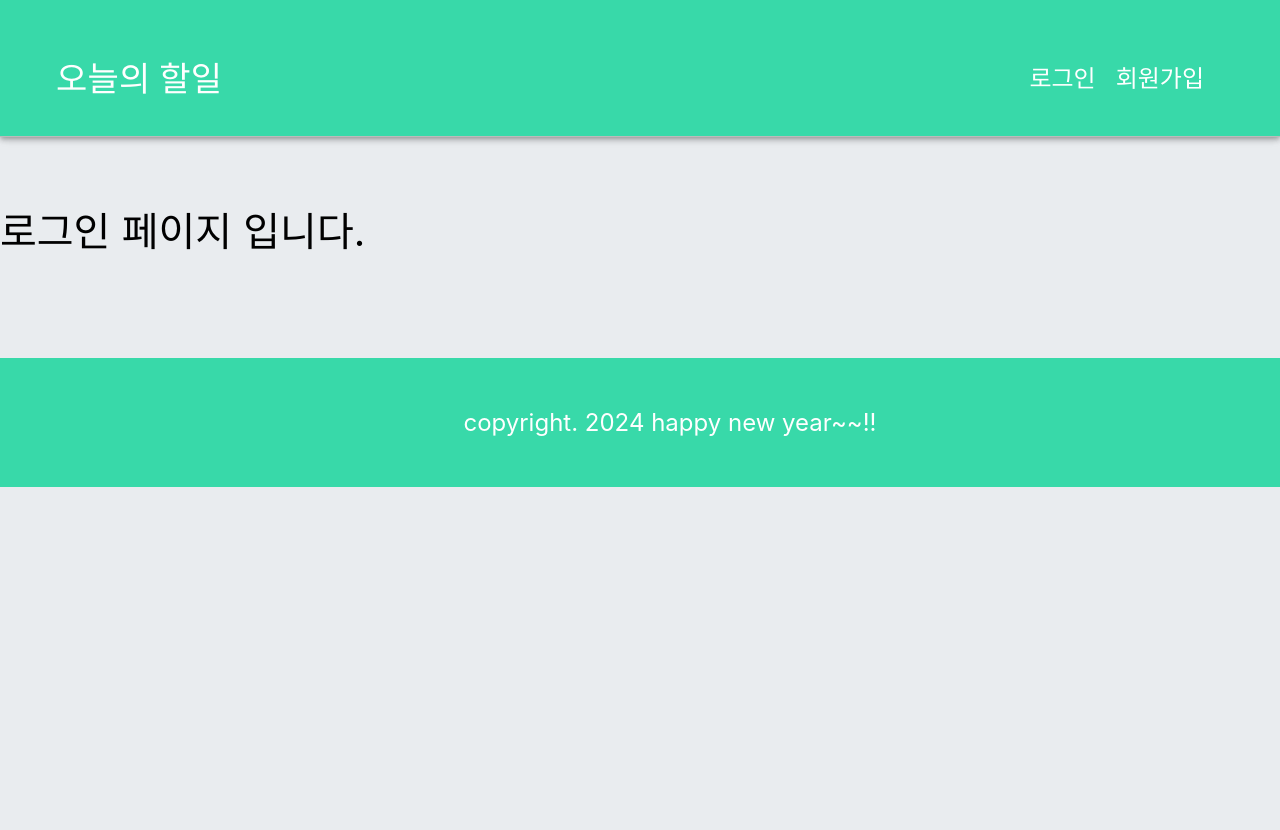
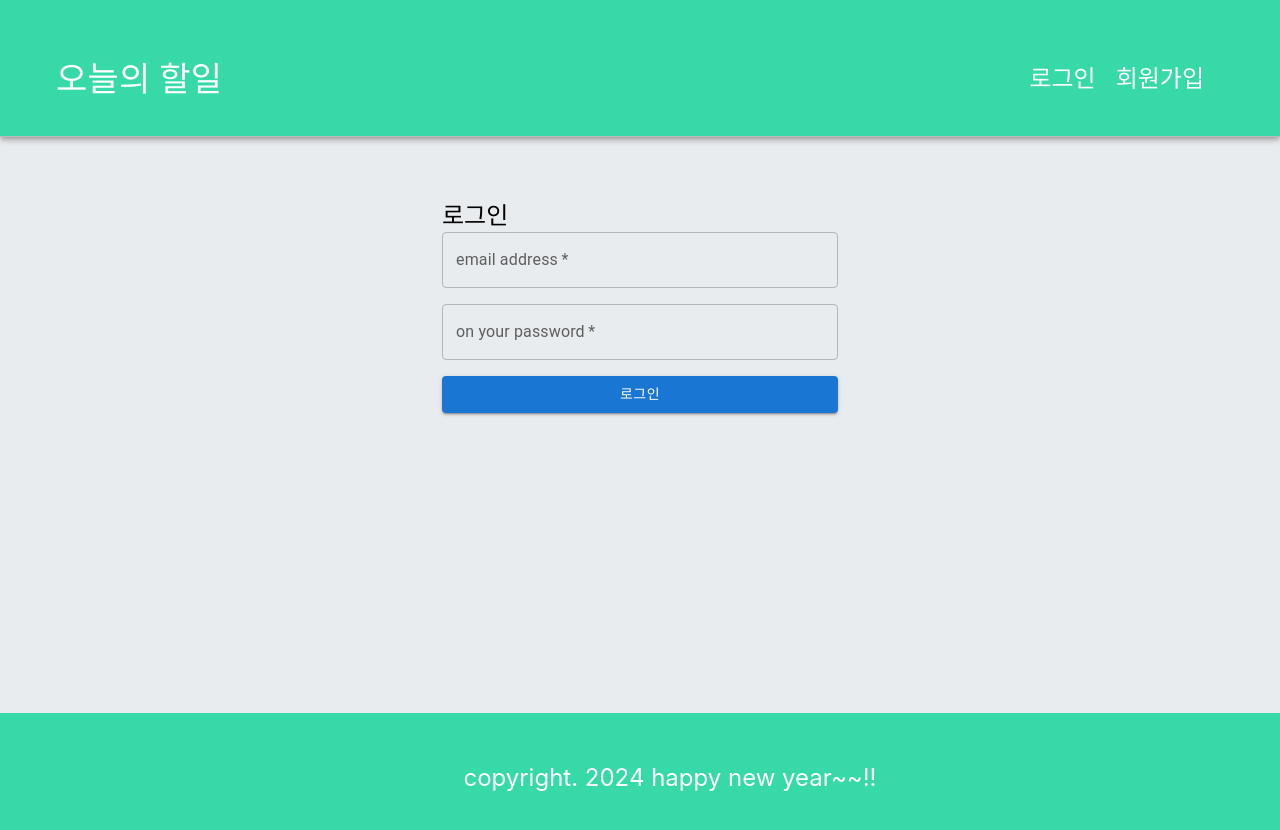
Before and after one commit to yusabeom/react-todo-app202405, a React (Create React App) app: page /login in a window 1280 px wide. Shown: the top 830 px of the page. Before the commit the page ends 800 px from the top, so only its background shows below. Built offline with nearby package versions, Linux system fonts and the light colour scheme.

Commit message:
로그인 처리

```diff
--- a/src/App.css
+++ b/src/App.css
@@ -6,3 +6,17 @@
 body {
   background-color: #e9ecef;
 }
+
+.wrapper {
+  display: flex;
+  flex-direction: column;
+  justify-content: space-between;
+  height: 100vh;
+}
+
+.content-wrapper {
+  display: flex;
+  justify-content: center;
+  align-items: center;
+  flex-direction: column;
+}
--- a/src/App.js
+++ b/src/App.js
@@ -10,13 +10,19 @@
 function App() {
   return (
     <>
+      <div className='wrapper'>
         <Header />
+
+        <div className='content-wrapper'>
           <Routes>
             <Route path='/' element={<TodoTemplate />} />
             <Route path='/login' element={<Login />} />
             <Route path='/join' element={<Join />} />
           </Routes>
+        </div>
+
         <Footer />
+      </div>
     </>
   );
 }
--- a/src/components/user/Login.js
+++ b/src/components/user/Login.js
@@ -1,10 +1,102 @@
+import {
+  Button,
+  Container,
+  Grid,
+  TextField,
+  Typography,
+} from '@mui/material';
 import React from 'react';
+import {
+  API_BASE_URL as BASE,
+  USER,
+} from '../../config/host-config';
 
 const Login = () => {
+  const REQUEST_URL = BASE + USER + '/signin';
+
+  // 서버에 비동기 로그인 요청(AJAX 요청)
+  const fetchLogin = () => {
+    // 이메일과 비밀번호를 직접 지목해서 얻어오세요. (getElementById로 직접 지목해서 가져오세요.)
+    // 요청방식: POST / email, password라는 이름으로 JSON을 전송하세요.
+    // 응답 데이터를 console.log로 확인하세요.
+    const email = document.getElementById('email').value;
+    const password =
+      document.getElementById('password').value;
+
+    fetch(REQUEST_URL, {
+      method: 'POST',
+      headers: { 'content-type': 'application/json' },
+      body: JSON.stringify({ email, password }),
+    })
+      .then((res) => res.text())
+      .then((result) => {
+        console.log(result);
+      })
+      .catch((err) => {
+        console.log(err);
+      });
+  };
+
+  const loginHandler = (e) => {
+    e.preventDefault();
+    // 입력값에 관련된 처리를 하고 싶다면 여기서 하면 됩니다.
+
+    // 서버에 로그인 요청 전송
+    fetchLogin();
+  };
+
   return (
-    <div style={{ marginTop: '200px', fontSize: '40px' }}>
-      로그인 페이지 입니다.
-    </div>
+    <Container
+      component='main'
+      maxWidth='xs'
+      style={{ margin: '200px auto' }}
+    >
+      <Grid container spacing={2}>
+        <Grid item xs={12}>
+          <Typography component='h1' variant='h5'>
+            로그인
+          </Typography>
+        </Grid>
+      </Grid>
+
+      <form noValidate onSubmit={loginHandler}>
+        <Grid container spacing={2}>
+          <Grid item xs={12}>
+            <TextField
+              variant='outlined'
+              required
+              fullWidth
+              id='email'
+              label='email address'
+              name='email'
+              autoComplete='email'
+            />
+          </Grid>
+          <Grid item xs={12}>
+            <TextField
+              variant='outlined'
+              required
+              fullWidth
+              name='password'
+              label='on your password'
+              type='password'
+              id='password'
+              autoComplete='current-password'
+            />
+          </Grid>
+          <Grid item xs={12}>
+            <Button
+              type='submit'
+              fullWidth
+              variant='contained'
+              color='primary'
+            >
+              로그인
+            </Button>
+          </Grid>
+        </Grid>
+      </form>
+    </Container>
   );
 };
 
```
Lines whose indentation alone changed are shown as unchanged.
